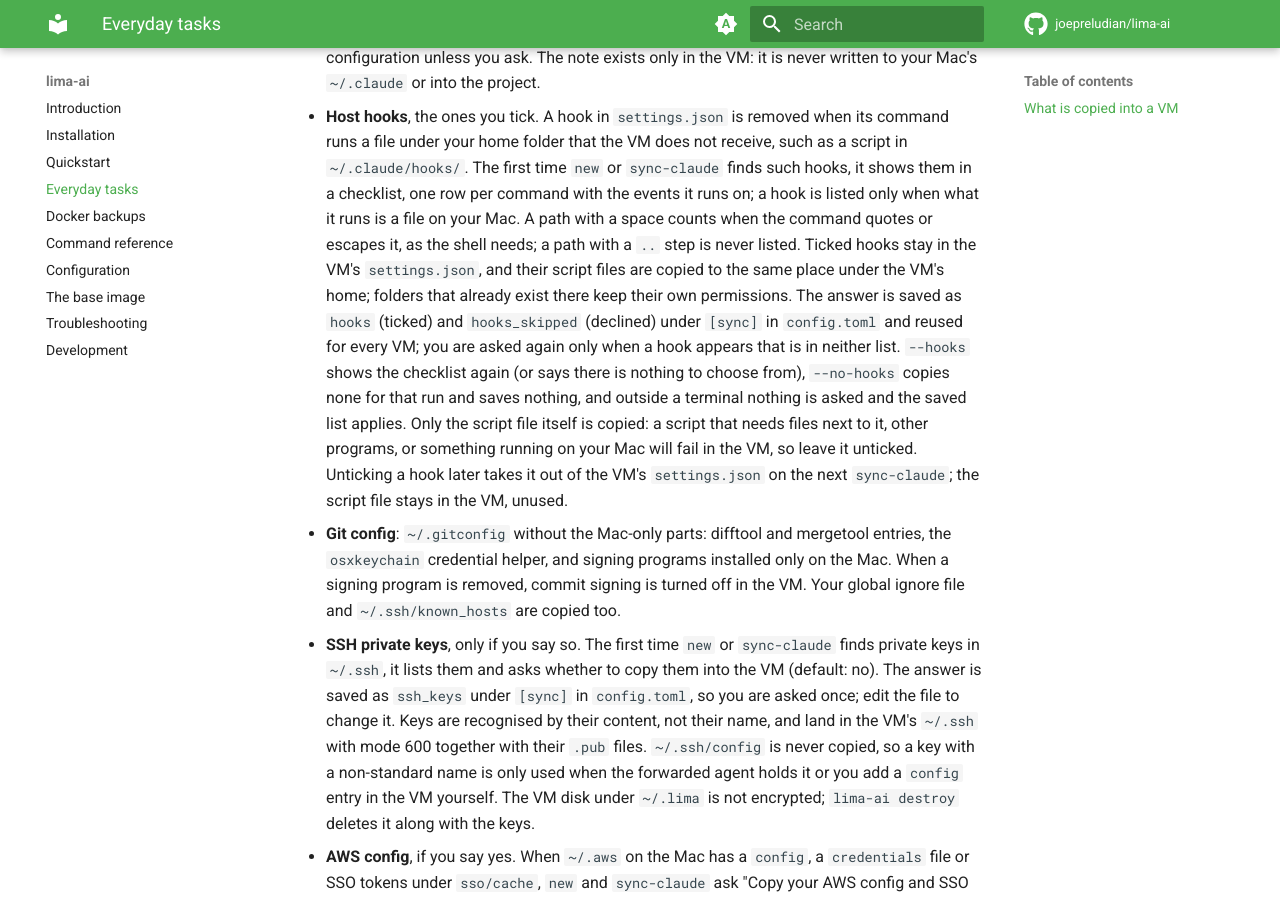
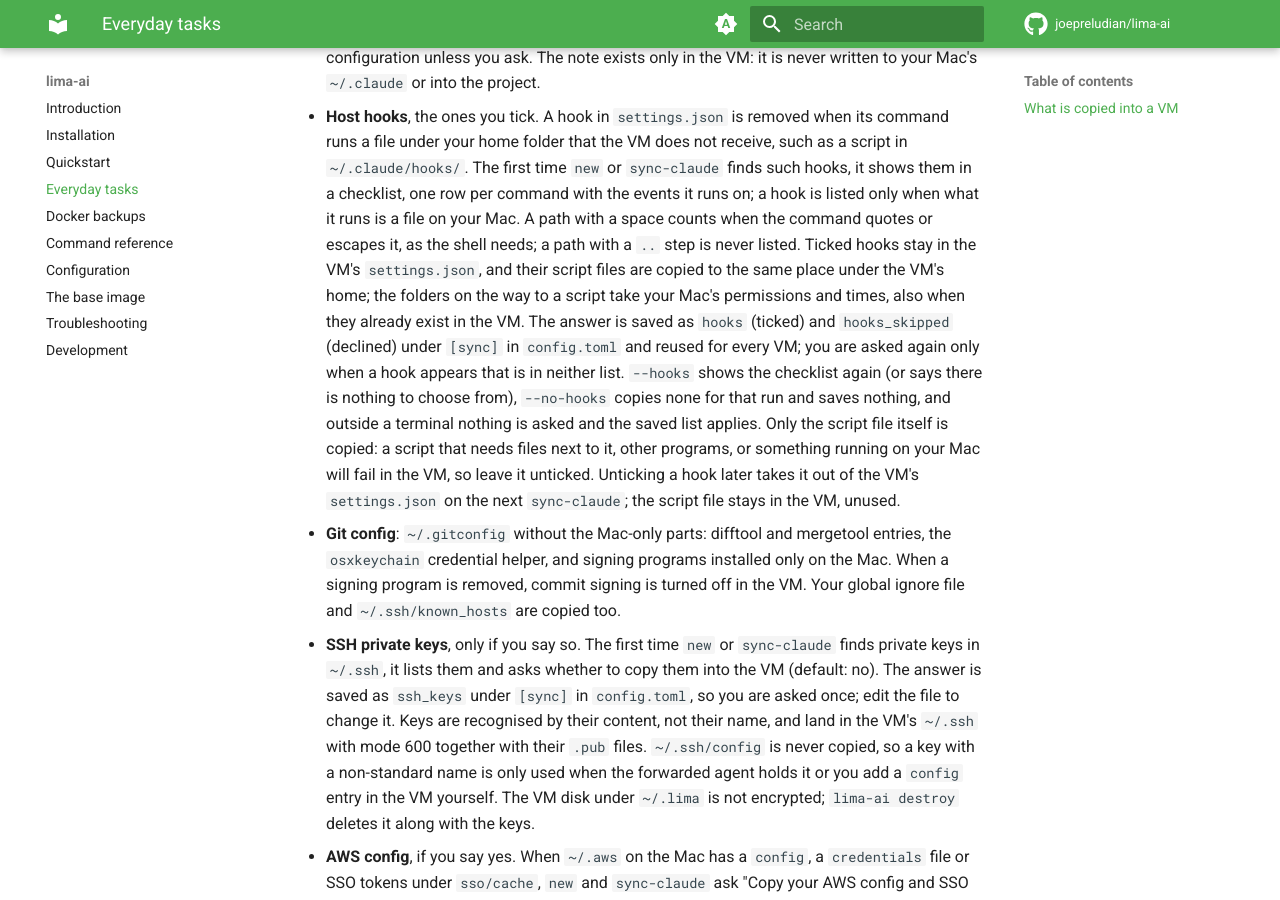
Before and after one commit to joepreludian/lima-ai, an MkDocs documentation site: the page built from docs/manual/docs/everyday.md, in a window 1280 px wide and 900 px high, scrolled down 1243 px. Built offline with MkDocs 1.6.1 and Material for MkDocs 9.7.7, drawn with Linux system fonts in a browser that asks for light colours; comment, search, counter and statistics services are not loaded.

Commit message:
docs: kept hook scripts bring their folders' permissions from the Mac

```diff
--- a/docs/manual/docs/everyday.md
+++ b/docs/manual/docs/everyday.md
@@ -68,8 +68,8 @@ variant, and how to move data to and from the Mac's Docker.
   quotes or escapes it, as the shell needs; a path with a `..` step is
   never listed. Ticked hooks stay in the VM's
   `settings.json`, and their script files are copied to the same place
-  under the VM's home; folders that already exist there keep their own
-  permissions. The answer is saved as `hooks` (ticked) and
+  under the VM's home; the folders on the way to a script take your Mac's
+  permissions and times, also when they already exist in the VM. The answer is saved as `hooks` (ticked) and
   `hooks_skipped` (declined) under `[sync]` in `config.toml` and reused for
   every VM; you are asked again only when a hook appears that is in neither
   list. `--hooks` shows the checklist again (or says there is nothing to choose
```
